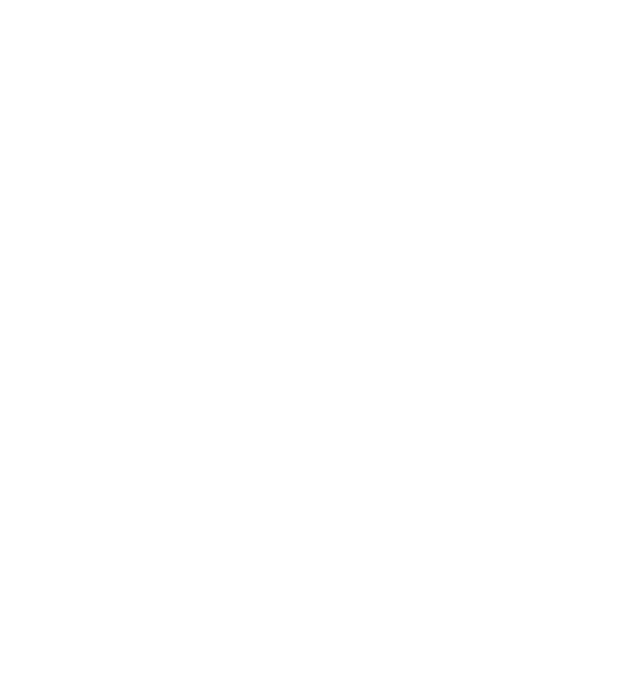
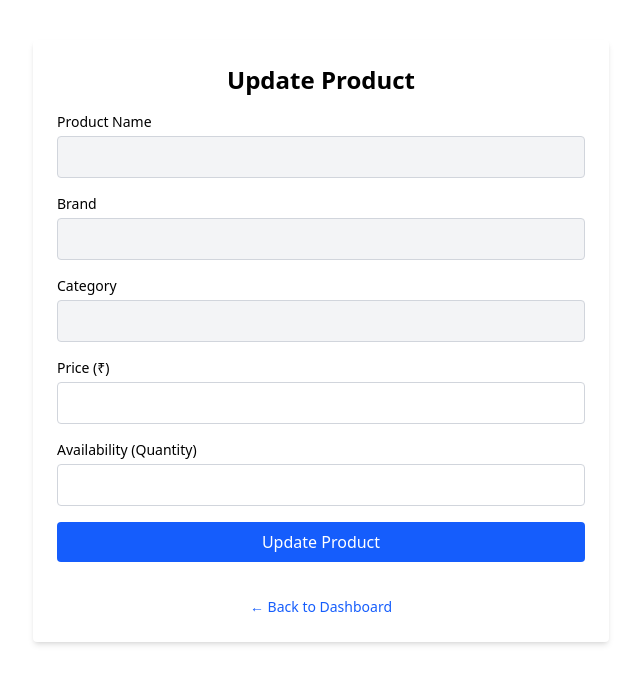
Before and after one commit to Kartik-Shrimali/dynamic-price-comparison, a React (Vite) app in the folder frontend/: page /update/1 in a window 1280 px wide. Before the commit this address had no page. Shown: the top 684 px of the page, without its empty margins (319-959 px from the left). Built offline with nearby package versions, Linux system fonts and the light colour scheme; no server answers.

Commit message:
created a page for updating product details for stores and fixed minor bugs

```diff
--- a/frontend/src/App.jsx
+++ b/frontend/src/App.jsx
@@ -1,36 +1,32 @@
-import { useState } from 'react'
-import reactLogo from './assets/react.svg'
-import viteLogo from '/vite.svg'
-import './App.css'
-import {BrowserRouter as Router , Routes , Route}  from "react-router-dom";
-import {LandingPage} from "./pages/LandingPage"
-import {SignupUser} from "./pages/SignupUser"
-import {SigninUser} from "./pages/SigninUser"
-import {DashboardUser} from "./pages/DashboardUser"
-import {SignupShop} from "./pages/SignupShop"
-import {SigninShop} from "./pages/SigninShop"
-import {DashboardStore} from "./pages/DashboardStore"
-import {PriceAlertsUser} from "./pages/PriceAlertsUser"
+import { useState } from 'react';
+import './App.css';
+import { BrowserRouter as Router, Routes, Route } from "react-router-dom";
+import { LandingPage } from "./pages/LandingPage";
+import { SignupUser } from "./pages/SignupUser";
+import { SigninUser } from "./pages/SigninUser";
+import { DashboardUser } from "./pages/DashboardUser";
+import { SignupShop } from "./pages/SignupShop";
+import { SigninShop } from "./pages/SigninShop";
+import { DashboardStore } from "./pages/DashboardStore";
+import { PriceAlertsUser } from "./pages/PriceAlertsUser";
+import { Store_Update_Product } from "./pages/Store_Update_Product";
 
 function App() {
-
   return (
-    <>
-      <Router>
-        <Routes>
-          <Route path="/" element={<LandingPage/>}/>
-           <Route path = "/signup/user" element={<SignupUser/>}/>
-          <Route path = "/dashboard/user" element={<DashboardUser/>}/>
-          <Route path = "/signin/user" element={<SigninUser/>}/>
-          <Route path = "/signup/store" element={<SignupShop/>}/>
-            <Route path = "/signin/store" element={<SigninShop/>}/>
-          <Route path = "/dashboard/store" element={<DashboardStore/>}/>
-          <Route path = "/price-alert" element={<PriceAlertsUser/>}/>
-
-        </Routes>
-      </Router>
-    </>
-  )
+    <Router>
+      <Routes>
+        <Route path="/" element={<LandingPage />} />
+        <Route path="/signup/user" element={<SignupUser />} />
+        <Route path="/dashboard/user" element={<DashboardUser />} />
+        <Route path="/signin/user" element={<SigninUser />} />
+        <Route path="/signup/store" element={<SignupShop />} />
+        <Route path="/signin/store" element={<SigninShop />} />
+        <Route path="/dashboard/store" element={<DashboardStore />} />
+        <Route path="/price-alert" element={<PriceAlertsUser />} />
+        <Route path="/update/:id" element={<Store_Update_Product />} />
+      </Routes>
+    </Router>
+  );
 }
 
-export default App
+export default App;
--- a/frontend/src/pages/DashboardStore.jsx
+++ b/frontend/src/pages/DashboardStore.jsx
@@ -1,3 +1,4 @@
+import { Link } from "react-router-dom";
 import React, { useEffect, useState } from 'react';
 import { useNavigate } from 'react-router-dom';
 
@@ -63,12 +64,13 @@
     };
 
     const handleDelete = async (id) => {
-        const response = await fetch(`http://localhost:3000/api/v1/store/products/delete/${id}`, {
+        const response = await fetch(`http://localhost:3000/api/v1/store/products/delete`, {
             method: "DELETE",
             headers: {
                 "Content-Type": "application/json",
                 "Authorization": `Bearer ${token}`
-            }
+            },
+            body: JSON.stringify({ id })
         });
 
         const data = await response.json();
@@ -80,6 +82,7 @@
             alert(data.msg || "Error deleting product");
         }
     };
+
 
     const handleLogout = () => {
         localStorage.removeItem('token');
@@ -159,10 +162,10 @@
                                     <td className="p-2">{product.brand}</td>
                                     <td className="p-2">{product.category}</td>
                                     <td className="p-2">₹{product.price || '-'}</td>
-                                    <td className="p-2">{product.available === 1 ? "Yes" : "No"}</td>  // Check for 1 or 0
+                                    <td className="p-2">{product.available === 1 ? "Yes" : "No"}</td>
                                     <td className="p-2">
                                         <button
-                                            onClick={() => navigate(`/update-product/${product.id}`)}
+                                            onClick={() => navigate(`/update/${product.id}`)}
                                             className="bg-yellow-400 text-white px-2 py-1 rounded mr-2"
                                         >
                                             Edit
--- /dev/null
+++ b/frontend/src/pages/Store_Update_Product.jsx
@@ -0,0 +1,153 @@
+import React, { useState, useEffect } from "react";
+import { useNavigate, useParams, Link } from "react-router-dom";
+
+export const Store_Update_Product = () => {
+  const [product, setProduct] = useState({});
+  const { id } = useParams();
+  const navigate = useNavigate();
+
+  useEffect(() => {
+    const fetchProduct = async () => {
+      try {
+        const token = localStorage.getItem("token");
+
+        const response = await fetch(`http://localhost:3000/api/v1/store/products/${id}`, {
+          method: "GET",
+          headers: {
+            "Content-Type": "application/json",
+            Authorization: `Bearer ${token}`,
+          },
+        });
+
+        if (!response.ok) throw new Error("Failed to fetch product data");
+
+        const data = await response.json();
+        setProduct(data);
+      } catch (error) {
+        console.error("Error fetching product:", error);
+      }
+    };
+
+    fetchProduct();
+  }, [id]);
+
+  const handleChange = (e) => {
+    const { name, value } = e.target;
+    setProduct((prevProduct) => ({
+      ...prevProduct,
+      [name]: value,
+    }));
+  };
+
+  const handleSubmit = async (e) => {
+    e.preventDefault();
+
+    try {
+      const token = localStorage.getItem("token");
+
+      const response = await fetch(`http://localhost:3000/api/v1/store/products/update/${id}`, {
+        method: "PUT",
+        headers: {
+          "Content-Type": "application/json",
+          Authorization: `Bearer ${token}`,
+        },
+        body: JSON.stringify({
+          price: parseFloat(product.price),
+          available: parseInt(product.available),
+        }),
+      });
+
+      if (!response.ok) throw new Error("Failed to update product");
+
+      navigate("/dashboard/store");
+    } catch (error) {
+      console.error("Error updating product:", error);
+      alert("An error occurred while updating the product.");
+    }
+  };
+
+  return (
+    <div className="max-w-xl mx-auto mt-10 p-6 bg-white rounded shadow-md">
+      <h1 className="text-2xl font-bold mb-4 text-center">Update Product</h1>
+
+      <form onSubmit={handleSubmit} className="space-y-4">
+        {/* Read-only fields */}
+        <div>
+          <label className="block text-sm font-medium">Product Name</label>
+          <input
+            type="text"
+            name="name"
+            value={product.name || ""}
+            disabled
+            className="w-full mt-1 p-2 border border-gray-300 rounded bg-gray-100"
+          />
+        </div>
+
+        <div>
+          <label className="block text-sm font-medium">Brand</label>
+          <input
+            type="text"
+            name="brand"
+            value={product.brand || ""}
+            disabled
+            className="w-full mt-1 p-2 border border-gray-300 rounded bg-gray-100"
+          />
+        </div>
+
+        <div>
+          <label className="block text-sm font-medium">Category</label>
+          <input
+            type="text"
+            name="category"
+            value={product.category || ""}
+            disabled
+            className="w-full mt-1 p-2 border border-gray-300 rounded bg-gray-100"
+          />
+        </div>
+
+        {/* Editable fields */}
+        <div>
+          <label className="block text-sm font-medium">Price (₹)</label>
+          <input
+            type="number"
+            name="price"
+            value={product.price || ""}
+            onChange={handleChange}
+            className="w-full mt-1 p-2 border border-gray-300 rounded"
+            required
+            min="0"
+          />
+        </div>
+
+        <div>
+          <label className="block text-sm font-medium">Availability (Quantity)</label>
+          <input
+            type="number"
+            name="available"
+            value={product.available || ""}
+            onChange={handleChange}
+            className="w-full mt-1 p-2 border border-gray-300 rounded"
+            required
+            min="0"
+          />
+        </div>
+
+        <button
+          type="submit"
+          className="w-full bg-blue-600 text-white py-2 px-4 rounded hover:bg-blue-700"
+        >
+          Update Product
+        </button>
+
+        <div className="text-center mt-4">
+          <Link
+            to="/dashboard/store"
+            className="text-blue-600 hover:underline text-sm"
+          >
+            ← Back to Dashboard
+          </Link>
+        </div>
+      </form>
+    </div>
+  );
+};
```
Also changed, not shown: 1 other file (tests, documents, lock files or other folders).
